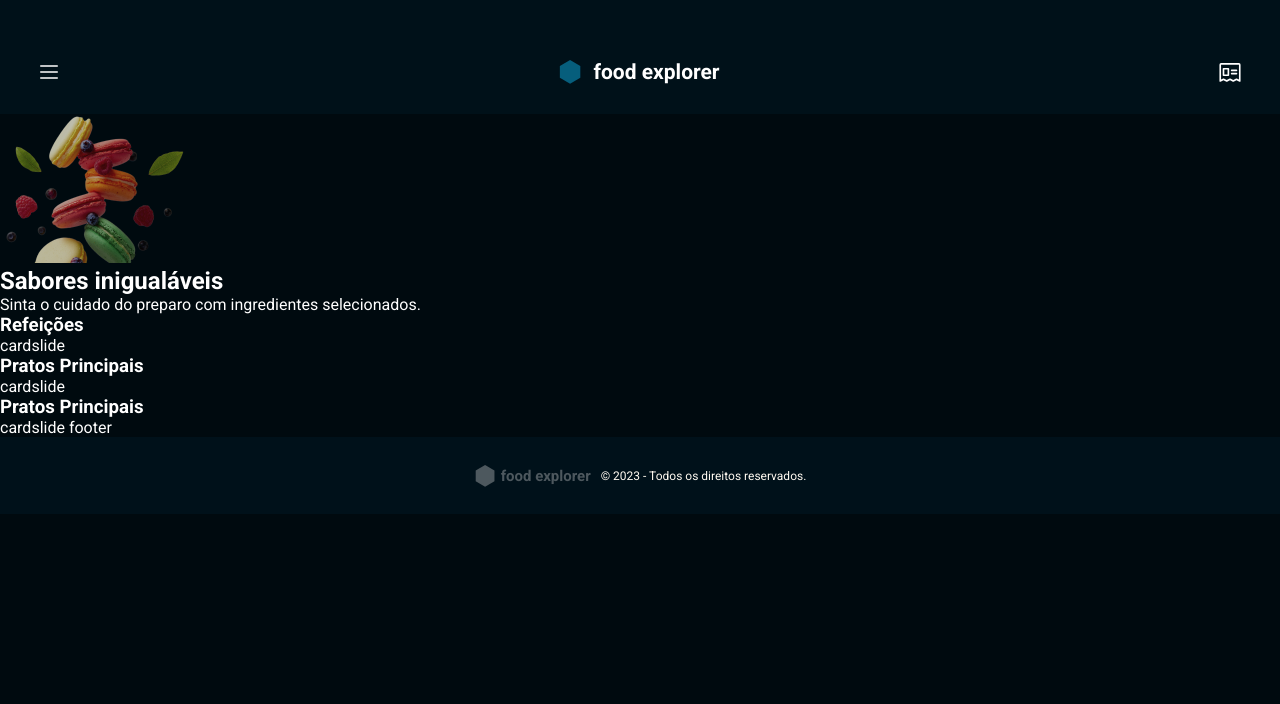
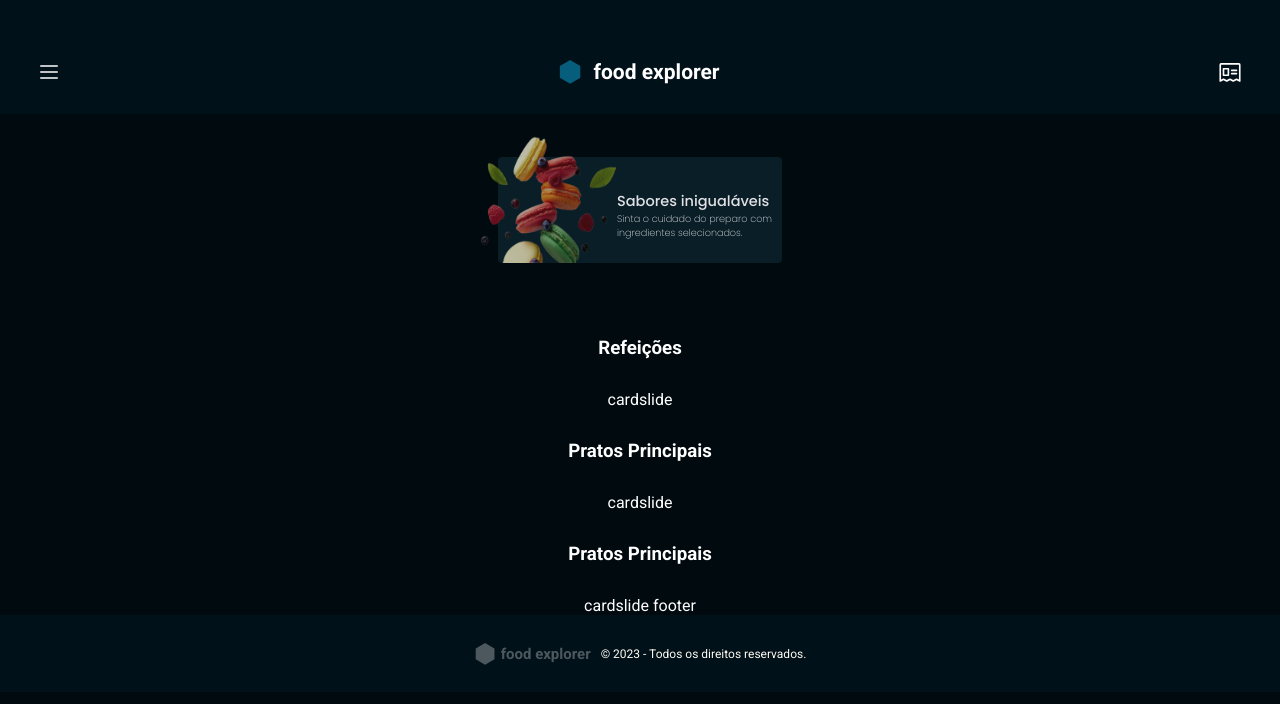
Before and after one commit to loren175/front-food-explorer, a React (Vite) app: page / in a window 1280 px wide. Shown: the top 704 px of the page. Built offline with nearby package versions, Linux system fonts and the light colour scheme.

Commit message:
add banner to home page

```diff
--- a/src/pages/Home/index.jsx
+++ b/src/pages/Home/index.jsx
@@ -9,9 +9,9 @@ export function Home() {
       <Navbar />
       <main>
         <div>
-          <header className="outdoor">
+          <header className="banner">
             <img src={homeImg} alt="" />
-            <div>
+            <div className="banner-text">
               <h2>Sabores inigualáveis</h2>
               <p>Sinta o cuidado do preparo com ingredientes selecionados.</p>
             </div>
--- a/src/pages/Home/styles.js
+++ b/src/pages/Home/styles.js
@@ -1,5 +1,52 @@
 import styled from "styled-components"
 
 export const Container = styled.div`
+  main {
+    display: flex;
+    flex-direction: column;
+    align-items: center;
+    gap: 31px;
+  }
 
+  .banner {
+    position: relative;
+    background-color: ${({ theme }) => theme.COLORS.GRADIENT_200};
+    color: ${({ theme }) => theme.COLORS.LIGHT_300};
+    width: 284px;
+    height: 106px;
+    margin: 43px;
+    border-radius: 4px;
+  }
+
+  img {
+    position: absolute;
+    top: -22px;
+    left: -22px;
+    width: 146px;
+    height: 128px;
+  }
+
+  .banner-text {
+    display: grid;
+    grid-template-columns: 100px 160px;
+    grid-template-rows: 1fr 1fr;
+    grid-template-areas: "none header-text" "none header-description";
+    margin-left: 19px;
+  }
+
+  h2 {
+    grid-area: header-text;
+    font-family: "Poppins";
+    font-size: 14.5px;
+    font-weight: 500;
+    padding-top: 10px;
+    margin-top: 24px;
+  }
+
+  p {
+    grid-area: header-description;
+    font-family: "Poppins";
+    font-size: 9.6px;
+    font-weight: 200;
+  }
 `
```
